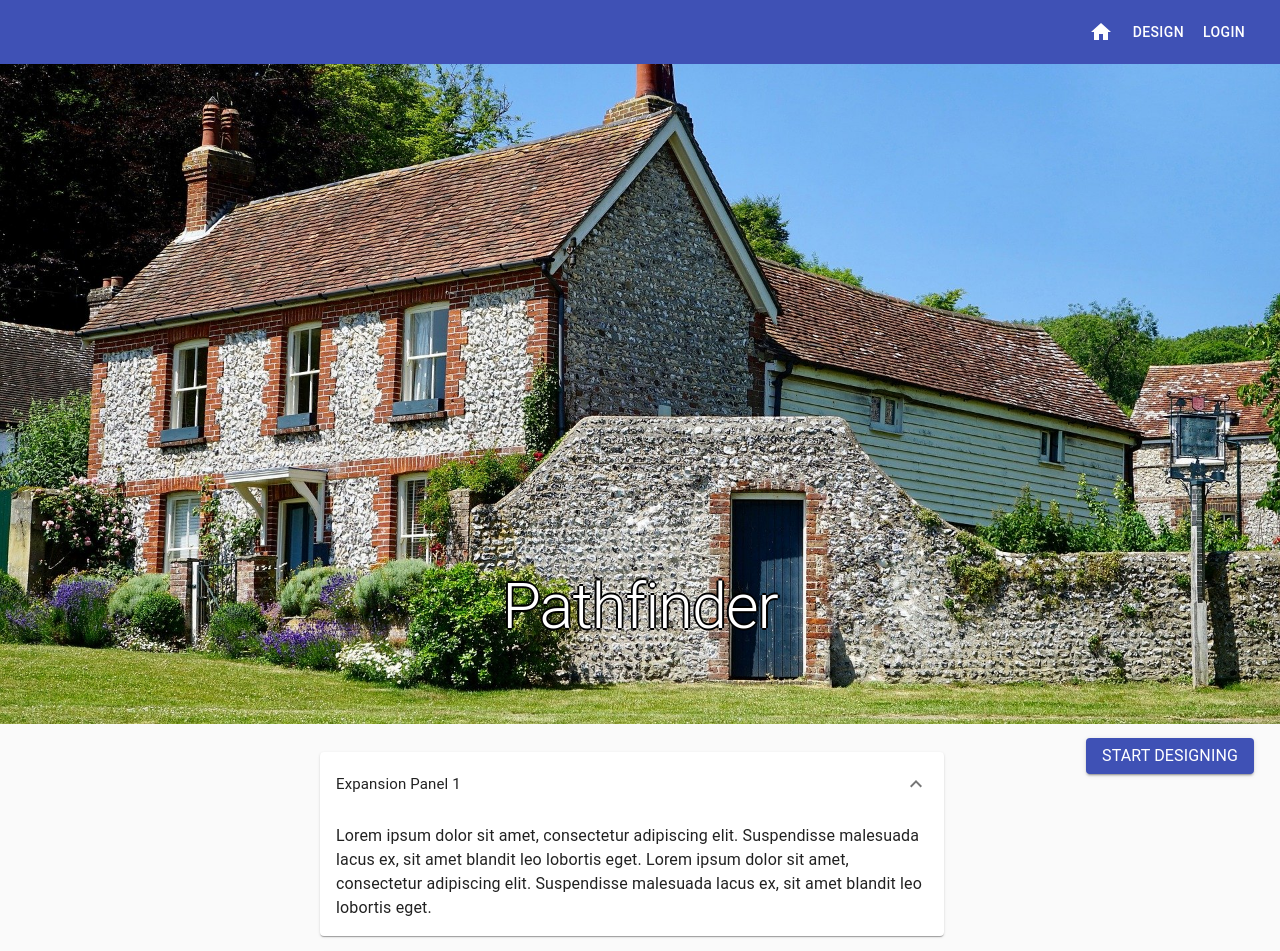
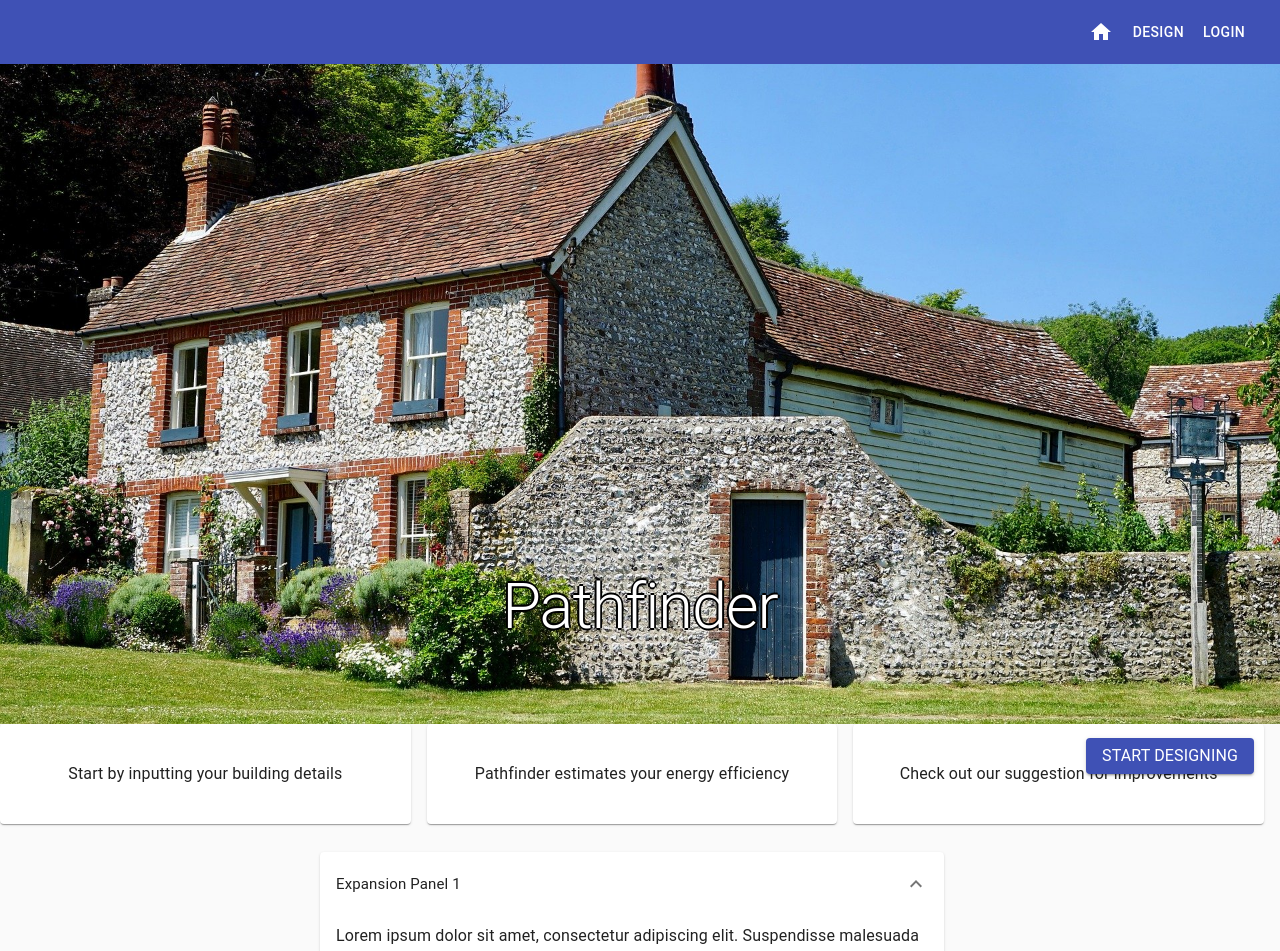
Before and after one commit to pathfinder-toolkit/pathfinder-toolkit, a React (Create React App) app: page / in a window 1280 px wide. Shown: the top 951 px of the page. Built offline with nearby package versions, Linux system fonts and the light colour scheme.

Commit message:
Information message boxes added to front page

```diff
--- a/src/sites/FrontPage/FrontPage.js
+++ b/src/sites/FrontPage/FrontPage.js
@@ -1,9 +1,9 @@
-import React, {useState} from 'react';
+import React from 'react';
 import NavigationBar from '../../components/Navigation/NavigationBar';
-import { Typography, ExpansionPanel, ExpansionPanelDetails, ExpansionPanelSummary } from "@material-ui/core";
-import ExpandMoreIcon from '@material-ui/icons/ExpandMore';
+import Typography from "@material-ui/core/Typography";
 import Grid from "@material-ui/core/Grid";
 import Button from '@material-ui/core/Button';
+import Paper from '@material-ui/core/Paper';
 import { makeStyles } from '@material-ui/core/styles';
 import frontPageImage from "../../external/images/frontpage_house.jpg"
 import InstructionPanels from "./InstructionPanels"
@@ -24,13 +24,13 @@
       textShadow: "-0.03em 0 black, 0 0.03em black, 0.03em 0 black, 0 -0.03em black",
       color: "white"
     },
-    panelContainer: {
-      marginTop:20
+    infoPaper: {
+      height:100,
+      display: "flex",
+      flexDirection: "column"
     },
-    panelHeading: {
-      fontSize: theme.typography.pxToRem(15),
-      flexBasis: '33.33%',
-      flexShrink: 0,
+    infoMessage: {
+      margin:"auto"
     },
     designButton: {
       position: "fixed",
@@ -54,7 +54,25 @@
           </Grid>
         </Grid>
 
-        <InstructionPanels></InstructionPanels>
+        <Grid container xs="12" direction="row" alignItems="center" spacing={2} justify="center">
+          <Grid item xs="4">
+            <Paper className={classes.infoPaper}>
+              <Typography className={classes.infoMessage} >Start by inputting your building details</Typography>
+            </Paper>
+          </Grid>
+          <Grid item xs="4">
+            <Paper className={classes.infoPaper}>
+              <Typography className={classes.infoMessage} >Pathfinder estimates your energy efficiency</Typography>
+            </Paper>
+          </Grid>
+          <Grid item xs="4">
+            <Paper className={classes.infoPaper}>
+              <Typography className={classes.infoMessage} >Check out our suggestion for improvements</Typography>
+            </Paper>
+          </Grid>
+        </Grid>
+
+        <InstructionPanels />
 
         <Button variant="contained" color="primary" className={classes.designButton} href="/design">
           <Typography>
```
